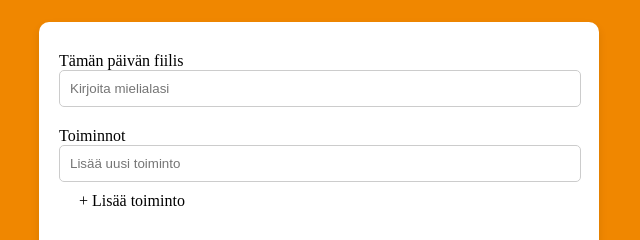
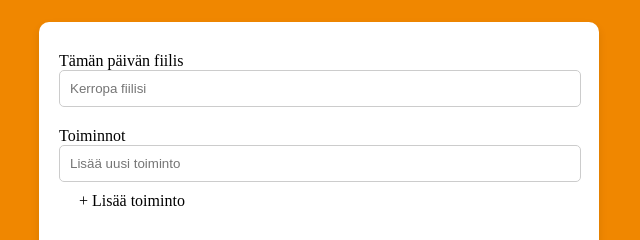
Before and after one commit to Danypoz1986/JavaScriptKurssi.io, a plain HTML site: page Dom_skriptaus_projekti/index.html in a window 1280 px wide. Shown: the part 249-489 px from the top of the page, 409-1049 px from the left. Drawn offline with Linux system fonts and the light colour scheme; no server answers.

```diff
--- a/Dom_skriptaus_projekti/index.html
+++ b/Dom_skriptaus_projekti/index.html
@@ -36,7 +36,7 @@
         <div class="form-box">
             <form id="activitiesForm" action="/submit" method="POST">
                 <label for="mood">Tämän päivän fiilis</label>
-                <input type="text" id="mood" name="mood" placeholder="Kirjoita mielialasi">
+                <input type="text" id="mood" name="mood" placeholder="Kerropa fiilisi">
                 <label for="activities">Toiminnot</label>
                 <ul id="activitiesList">
                     <li> <input type="text" name="activities" placeholder="Lisää uusi toiminto"></li>
```
Also changed, not shown: Dom_skriptaus_projekti/README.md.
